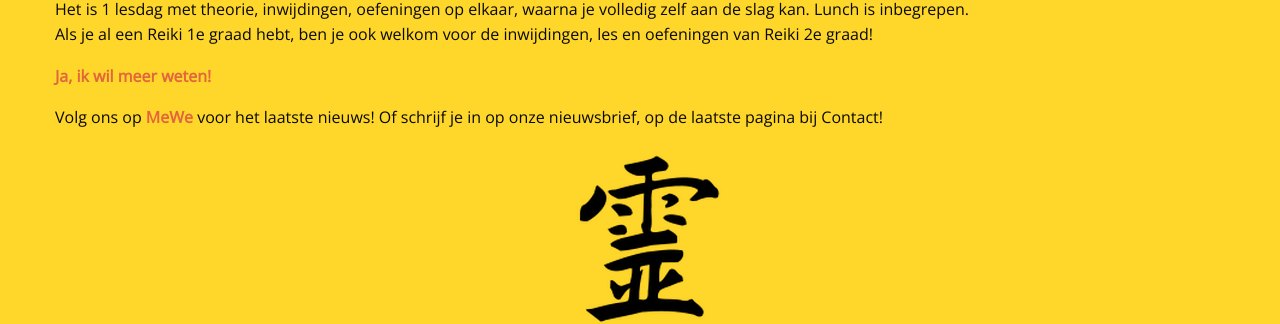
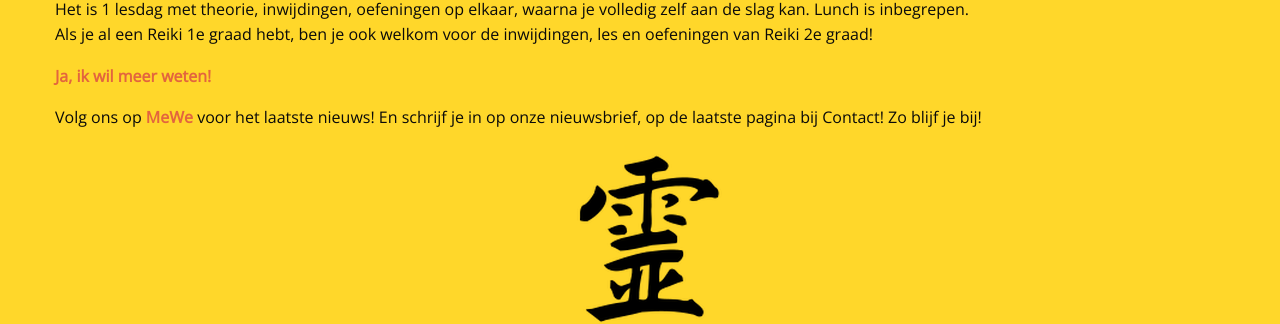
Before and after one commit to manopura/manopura.github.io, a Jekyll site: the page built from reiki.md, in a window 1280 px wide. Shown: the part 557-881 px from the top of the page. Built offline with Jekyll 4.4.1, drawn with Linux system fonts in a browser that asks for light colours; nearby versions of some CDN libraries; our own code applies the rules of GitHub Pages for plain Markdown files.

Commit message:
Update reiki.md

```diff
--- a/reiki.md
+++ b/reiki.md
@@ -23,6 +23,6 @@ Als je al een Reiki 1e graad hebt, ben je ook welkom voor de inwijdingen, les en
 
 [**Ja, ik wil meer weten!**](mailto:marian@manopura.be)
 
-Volg ons op [**MeWe**](https://mewe.com/p/manopura-komtotrust-mariandelathauwer) voor het laatste nieuws! Of schrijf je in op onze nieuwsbrief, op de laatste pagina bij Contact!
+Volg ons op [**MeWe**](https://mewe.com/p/manopura-komtotrust-mariandelathauwer) voor het laatste nieuws! En schrijf je in op onze nieuwsbrief, op de laatste pagina bij Contact! Zo blijf je bij!
 
 ![reiki](images/reiki.png)
```
